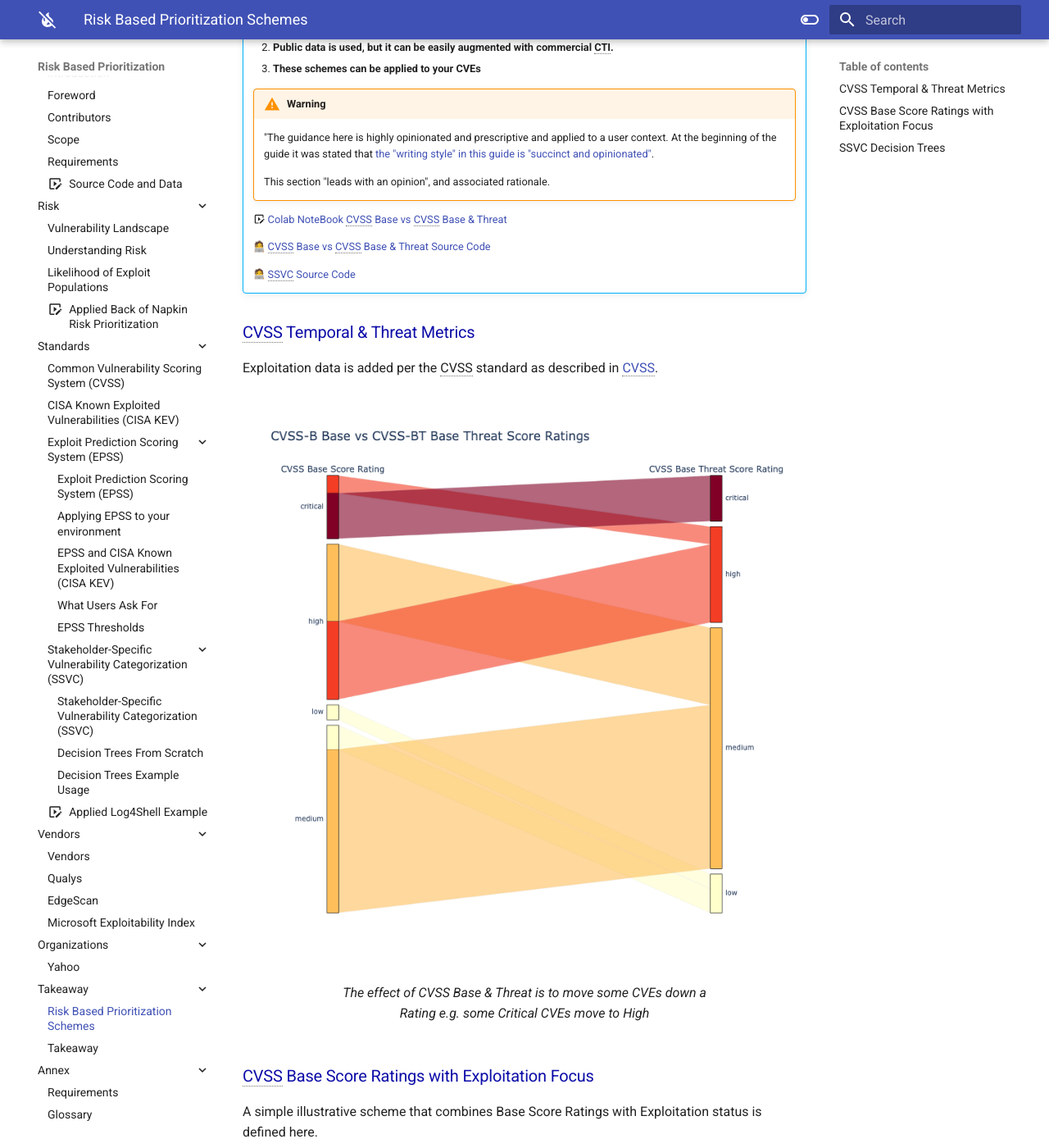
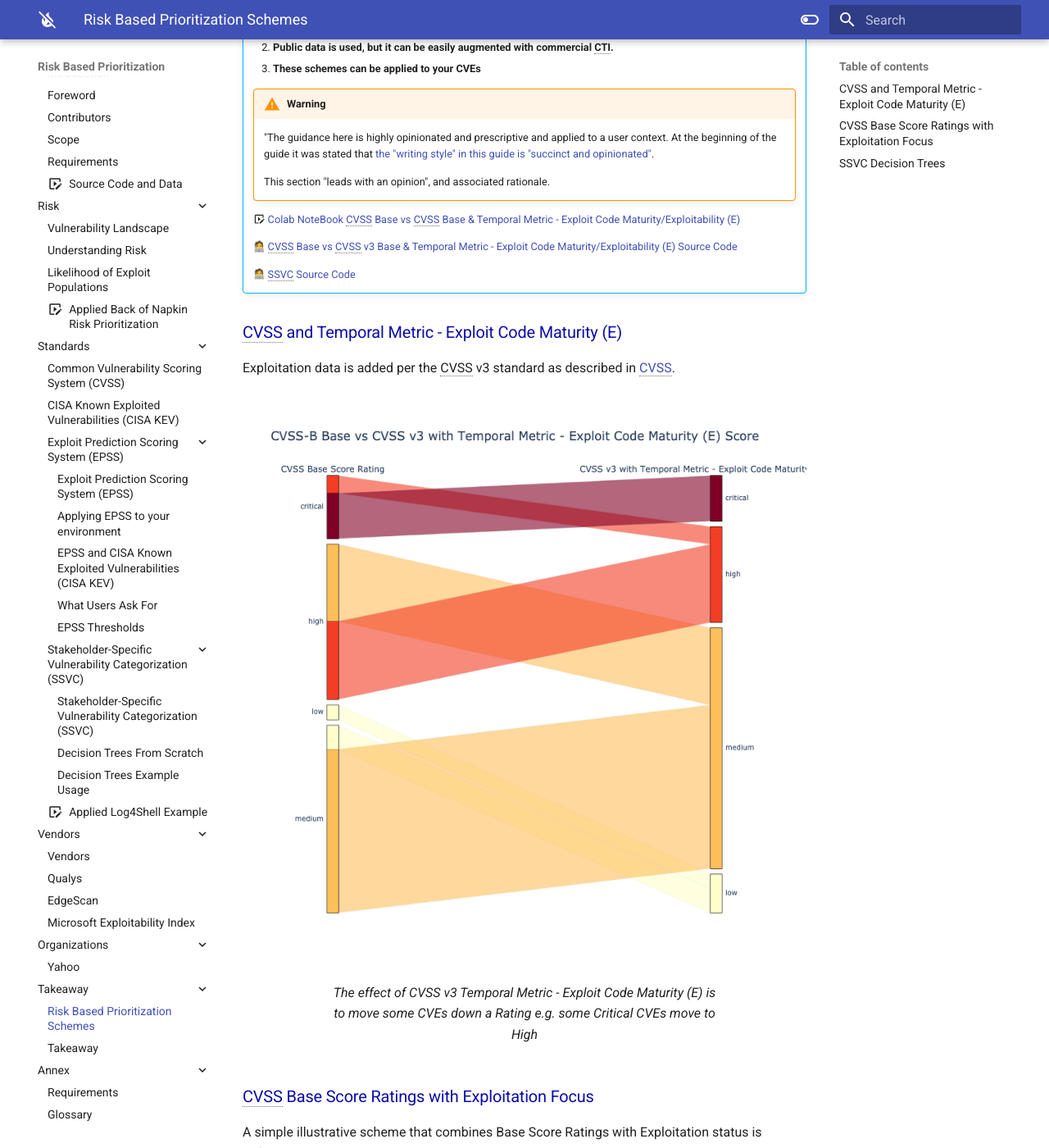
Before and after one commit to RiskBasedPrioritization/RiskBasedPrioritization.github.io, an MkDocs documentation site: the page built from docs/risk/Rbp_schemes.md, in a window 1280 px wide and 1400 px high, scrolled down 496 px. Shown: the whole window at 82% size. Built offline with MkDocs 1.6.1 and Material for MkDocs 9.7.7, drawn with Linux system fonts in a browser that asks for light colours; emoji names are drawn with the system emoji font; comment, search, counter and statistics services are not loaded; some of the changed text lies outside the part shown.

Commit message:
cvss v3 temporal

```diff
--- a/docs/risk/Rbp_schemes.md
+++ b/docs/risk/Rbp_schemes.md
@@ -6,17 +6,17 @@
 
     Code and analysis is provided for 3 Risk Based Prioritization schemes to allow comparison and refinement:
 
-    5. CVSS Temporal & Threat Metrics (adding Exploitation info per the CVSS standard)
+    1. CVSS v3 Temporal Metric - Exploit Code Maturity (E) (adding Exploitation info per the CVSS standard)
           1. The data from "[Enriching the NVD CVSS scores to include Temporal & Threat Metrics](https://github.com/t0sche/cvss-bt)" is used here.
-    6. CVSS Base Score Ratings with Exploitation Focus (adding Exploitation info but not per the CVSS standard)
+    2. CVSS Base Score Ratings with Exploitation Focus (adding Exploitation info but not per the CVSS standard)
           1. The data from "[Enriching the NVD CVSS scores to include Temporal & Threat Metrics](https://github.com/t0sche/cvss-bt)" is used here.
-    7. SSVC Decision Trees (using CVSS Base Parameters as input, not CVSS scores or ratings)
+    3. SSVC Decision Trees (using CVSS Base Parameters as input, not CVSS scores or ratings)
 
     For each scheme:
 
-    8. The population of CVEs used is All published CVEs
-    9.  **Public data is used, but it can be easily augmented with commercial CTI.**
-    10. **These schemes can be applied to your CVEs**
+    4. The population of CVEs used is All published CVEs
+    5.  **Public data is used, but it can be easily augmented with commercial CTI.**
+    6.  **These schemes can be applied to your CVEs**
 
     !!! warning
 
@@ -25,22 +25,22 @@
 
         This section "leads with an opinion", and associated rationale.
 
-    :material-play-box-edit-outline: [Colab NoteBook CVSS Base vs CVSS Base & Threat](https://colab.research.google.com/drive/1LOps2ViFbAp5eyC5UG_cr-5bZ8i_4U8B#scrollTo=HHyjMx-Ku7eQ)
+    :material-play-box-edit-outline: [Colab NoteBook CVSS Base vs CVSS Base & Temporal Metric - Exploit Code Maturity/Exploitability (E)](https://colab.research.google.com/drive/1LOps2ViFbAp5eyC5UG_cr-5bZ8i_4U8B#scrollTo=HHyjMx-Ku7eQ)
 
-    :technologist: [CVSS Base vs CVSS Base & Threat Source Code](https://github.com/RiskBasedPrioritization/RiskBasedPrioritizationAnalysis/blob/main/analysis/cvss-bt.ipynb)
+    :technologist: [CVSS Base vs CVSS v3 Base & Temporal Metric - Exploit Code Maturity/Exploitability (E) Source Code](https://github.com/RiskBasedPrioritization/RiskBasedPrioritizationAnalysis/blob/main/analysis/cvss-bt.ipynb)
 
     :technologist: [SSVC Source Code](https://github.com/RiskBasedPrioritization/RiskBasedPrioritizationAnalysis/blob/main/cisa_ssvc_dt/DT_from_scratch.ipynb)
 
 
 
 
-### CVSS Temporal & Threat Metrics
+### CVSS and Temporal Metric - Exploit Code Maturity (E)
 
-Exploitation data is added per the CVSS standard as described in [CVSS](../cvss/CVSS.md#cvss-exploit-maturity).
+Exploitation data is added per the CVSS v3 standard as described in [CVSS](../cvss/CVSS.md#cvss-exploit-maturity).
 
 <figure markdown>
 ![](../assets/images/cvss_bt_parcat.png)
-<figcaption>The effect of CVSS Base & Threat is to move some CVEs down a Rating e.g. some Critical CVEs move to High</figcaption>
+<figcaption>The effect of CVSS v3 Temporal Metric - Exploit Code Maturity (E) is to move some CVEs down a Rating e.g. some Critical CVEs move to High</figcaption>
 </figure>
 
 
@@ -94,7 +94,7 @@ This gives more granularity than combining CVSS Ratings and Exploitation factors
 
 
 !!! observations
-    1. The standard CVSS Temporal & Threat Metrics as described in [CVSS](../cvss/CVSS.md#cvss-exploit-maturity) does not significantly (de)prioritize CVEs.
+    1. The standard CVSS v3 Temporal Metric - Exploit Code Maturity (E) as described in [CVSS](../cvss/CVSS.md#cvss-exploit-maturity) does not significantly (de)prioritize CVEs.
           1. While it uses Exploitation Evidence, it does not **focus on** Exploitation Evidence like the other 2 schemes presented
           2. is based on a standard, but exactly how to use the different types of Exploitation Evidence is not standard or defined
     2. The "CVSS Base Score Ratings with Exploitation Focus" does significantly (de)prioritize CVEs
@@ -109,7 +109,7 @@ This gives more granularity than combining CVSS Ratings and Exploitation factors
     2. Either [CVSS Base Score Ratings with Exploitation Focus](#cvss-base-score-ratings-with-exploitation-focus) or  [SSVC Decision Trees](#ssvc-decision-trees), that [Focus on Exploitation](../risk/Understanding_Risk.md#where-cvss-epss-cisa-kev-fit), are good starting points or references for a Risk Based Prioritization scheme.
     3. Apply a Risk Based Prioritization scheme based on your environment, and refine it based on your data.
 
-    |  CVSS Temporal & Threat Metrics |CVSS Base Score Ratings with Exploitation Focus | SSVC Decision Trees           |
+    |  CVSS v3 Temporal Metric - Exploit Code Maturity (E) |CVSS Base Score Ratings with Exploitation Focus | SSVC Decision Trees           |
     |---|---------------------|------------------------|
     | ![](../assets/images/cvss_bt_parcat.png)  | ![](../assets/images/cvss_exploitation_parcat.png)            | ![](../assets/images/dt_sankey.png)                     |
     | The effect of CVSS Base & Threat is to move some CVEs down a Rating e.g. some Critical CVEs move to High | Better prioritization - less red |Better prioritization - less red |
```
Also changed, not shown: docs/assets/images/cvss-bt-counts.png, docs/assets/images/cvss-bt-counts_above.png, docs/assets/images/cvss_bt_bar.png, docs/assets/images/cvss_bt_parcat.png.
